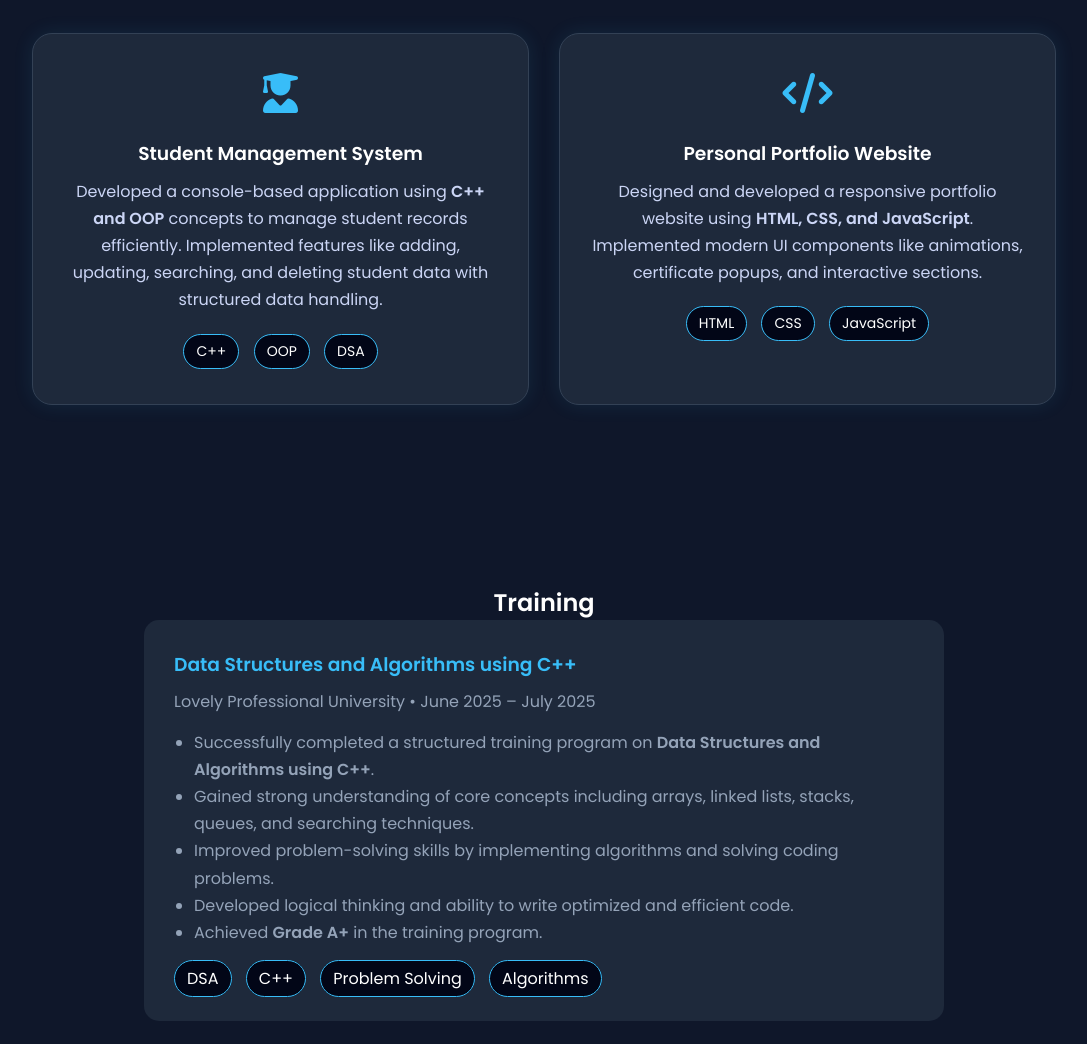
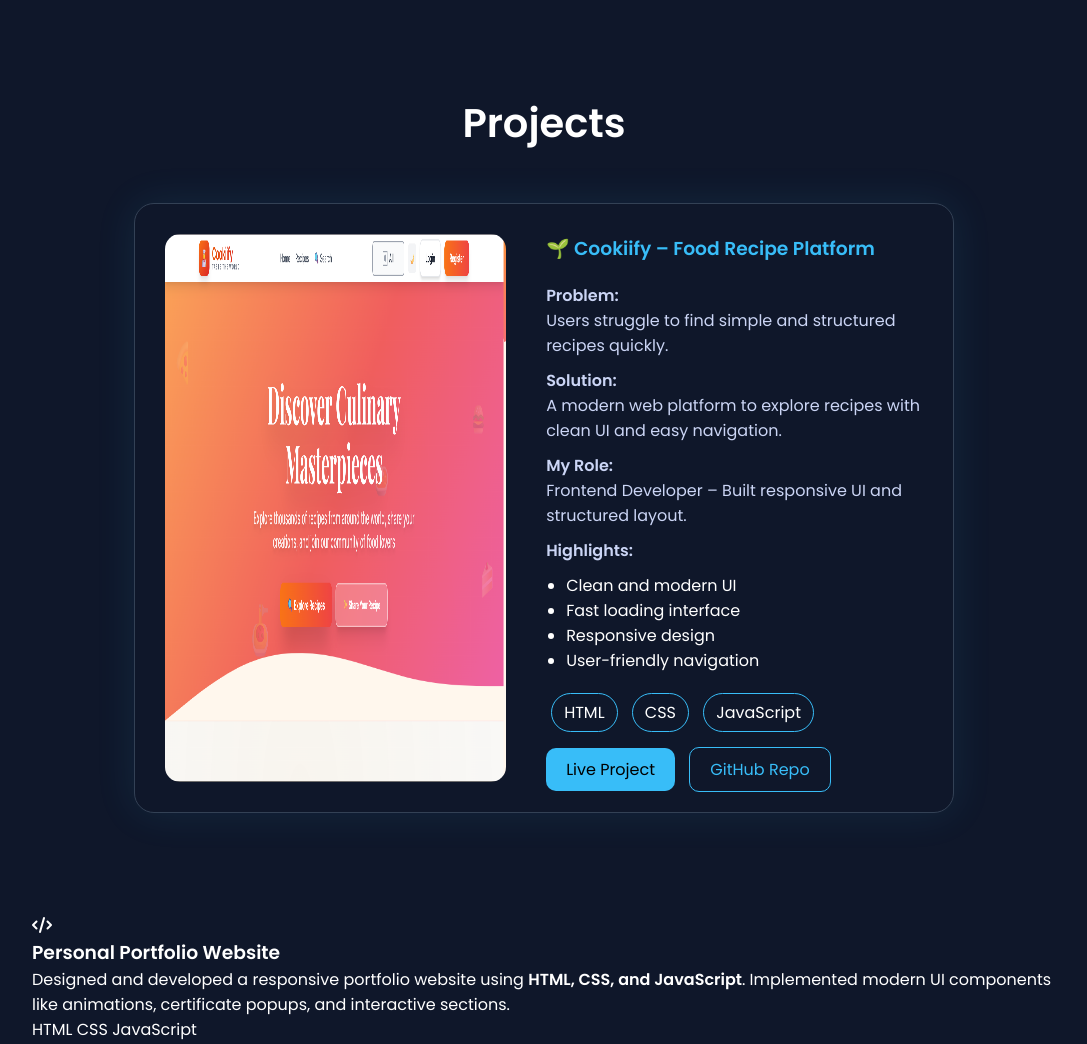
Before and after one commit to mukul-69tech/Portfolio, a plain HTML site: page index.html in a window 1280 px wide. Shown: the part 2980-4024 px from the top of the page, without its empty margins (96-1183 px from the left). Drawn offline with nearby package versions, Linux system fonts and the light colour scheme.

Commit message:
update portfolio

```diff
--- a/index.html
+++ b/index.html
@@ -213,27 +213,57 @@ My goal is to become a <span class="highlight">skilled Cloud Engineer</span> and
 
 <div class="projects-grid">
 
-<!-- Project 1 -->
+<section id="projects" class="projects">
 
-<div class="project-card">
+<h2 class="section-title">Projects</h2>
 
-<div class="project-icon">
-<i class="fas fa-user-graduate"></i>
+<div class="project-box">
+
+<!-- IMAGE -->
+<img src="project1.png" class="project-img">
+
+<!-- CONTENT -->
+<div class="project-content">
+
+<h3>🌱 Cookiify – Food Recipe Platform</h3>
+
+<p><strong>Problem:</strong><br>
+Users struggle to find simple and structured recipes quickly.
+</p>
+
+<p><strong>Solution:</strong><br>
+A modern web platform to explore recipes with clean UI and easy navigation.
+</p>
+
+<p><strong>My Role:</strong><br>
+Frontend Developer – Built responsive UI and structured layout.
+</p>
+
+<p><strong>Highlights:</strong></p>
+<ul>
+<li>Clean and modern UI</li>
+<li>Fast loading interface</li>
+<li>Responsive design</li>
+<li>User-friendly navigation</li>
+</ul>
+
+<div class="tech">
+<span>HTML</span>
+<span>CSS</span>
+<span>JavaScript</span>
 </div>
 
-<h3>Student Management System</h3>
-
-<p>
-Developed a console-based application using <strong>C++ and OOP</strong> concepts to manage student records efficiently. Implemented features like adding, updating, searching, and deleting student data with structured data handling.
-</p>
-
-<div class="project-tags">
-<span>C++</span>
-<span>OOP</span>
-<span>DSA</span>
+<!-- BUTTONS -->
+<div class="project-btns">
+<a href="https://cookiify.vercel.app/" target="_blank" class="live-btn">Live Project</a>
+<a href="#" class="github-btn">GitHub Repo</a>
 </div>
 
 </div>
+
+</div>
+
+</section>
 
 <!-- Project 2 -->
 
--- a/style.css
+++ b/style.css
@@ -179,72 +179,89 @@ margin-bottom:10px;
 width:60px;
 }
 
-/* PROJECTS */
-
-/* PROJECTS */
+/* PROJECT SECTION */
 
 .projects{
 padding:100px 10%;
-text-align:center;
 }
 
-.projects h2{
-color:#38bdf8;
-margin-bottom:40px;
+.section-title{
+text-align:center;
+font-size:40px;
+margin-bottom:50px;
 }
 
-.projects-grid{
-display:grid;
-grid-template-columns:repeat(auto-fit,minmax(280px,1fr));
-gap:30px;
+/* BOX */
+
+.project-box{
+display:flex;
+gap:40px;
+background:#0f172a;
+border-radius:20px;
+padding:30px;
+border:1px solid #334155;
+box-shadow:0 0 40px rgba(56,189,248,0.1);
 }
 
-.project-card{
-background:#1e293b;
-padding:30px;
-border-radius:20px;
-transition:0.3s;
-text-align:center;
-border:1px solid #334155;
-box-shadow:0 0 20px rgba(56,189,248,0.1);
+/* IMAGE */
+
+.project-img{
+width:45%;
+border-radius:15px;
 }
 
-.project-card:hover{
-transform:translateY(-10px);
-box-shadow:0 0 40px rgba(56,189,248,0.4);
+/* CONTENT */
+
+.project-content{
+flex:1;
 }
 
-/* ICON */
+.project-content h3{
+margin-bottom:20px;
+color:#38bdf8;
+}
 
-.project-icon{
-font-size:40px;
-color:#38bdf8;
+.project-content p{
+color:#cbd5f5;
+margin-bottom:10px;
+}
+
+.project-content ul{
+margin-left:20px;
 margin-bottom:15px;
 }
 
-/* TEXT */
+/* TECH */
 
-.project-card h3{
-margin-bottom:10px;
-color:white;
+.tech span{
+display:inline-block;
+padding:6px 12px;
+border:1px solid #38bdf8;
+border-radius:20px;
+margin:5px;
 }
 
-.project-card p{
-color:#cbd5f5;
-line-height:1.7;
-margin-bottom:15px;
+/* BUTTONS */
+
+.project-btns{
+margin-top:20px;
 }
 
-/* TAGS */
+.live-btn{
+background:#38bdf8;
+padding:10px 20px;
+border-radius:10px;
+color:black;
+text-decoration:none;
+margin-right:10px;
+}
 
-.project-tags span{
-display:inline-block;
-background:#020617;
-padding:6px 12px;
-margin:5px;
-border-radius:20px;
+.github-btn{
 border:1px solid #38bdf8;
-font-size:14px;
+padding:10px 20px;
+border-radius:10px;
+color:#38bdf8;
+text-decoration:none;
 }
 
 /* TRAINING */
```
Also changed, not shown: project1.png (added).
